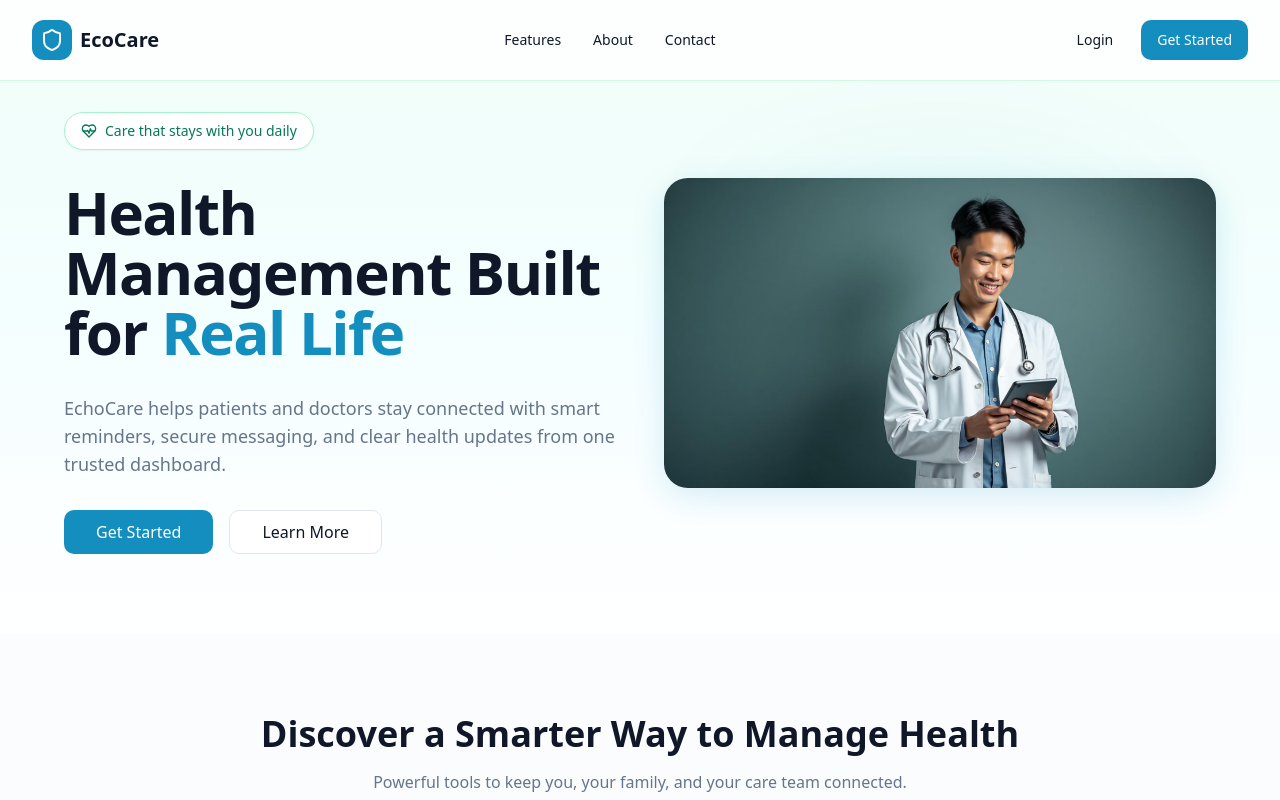
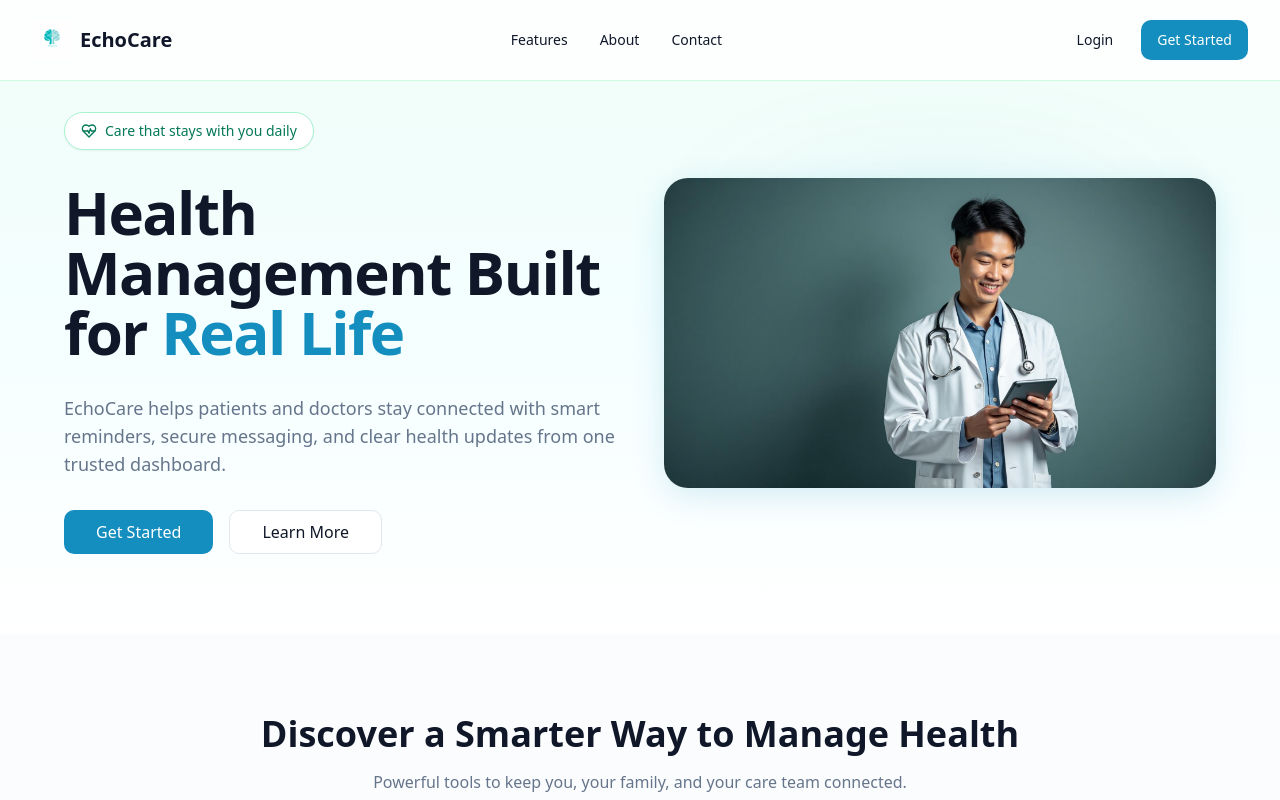
Before and after one commit to goofy699/echocare, a React (Vite) app: page / in a window 1280 px wide. Shown: the top 800 px of the page. Built offline with nearby package versions, Linux system fonts and the light colour scheme.

Commit message:
feat: update logo component and add favicon branding

```diff
--- a/src/components/Logo.tsx
+++ b/src/components/Logo.tsx
@@ -1,14 +1,21 @@
-import { Shield } from "lucide-react";
+import LogoAsset from "@/assets/AlzHealth Logo with Overlapping Brain Design.svg";
 
-export const Logo = ({ className = "" }: { className?: string }) => {
+type LogoProps = {
+  className?: string;
+  hideText?: boolean;
+  iconClassName?: string;
+};
+
+export const Logo = ({ className = "", hideText = false, iconClassName = "h-10 w-10" }: LogoProps) => {
   return (
     <div className={`flex items-center gap-2 ${className}`}>
-      <div className="w-10 h-10 rounded-xl bg-primary flex items-center justify-center">
-        <Shield className="w-6 h-6 text-primary-foreground" />
-      </div>
-      <span className="text-xl font-bold text-foreground">EcoCare</span>
-
-
+      <img
+        src={LogoAsset}
+        alt="EchoCare logo"
+        className={`${iconClassName} object-contain`}
+        loading="lazy"
+      />
+      {!hideText && <span className="text-xl font-bold text-foreground">EchoCare</span>}
     </div>
   );
 };
```
Also changed, not shown: public/favicon.svg (added), src/assets/AlzHealth Logo with Overlapping Brain Design.svg (added).
